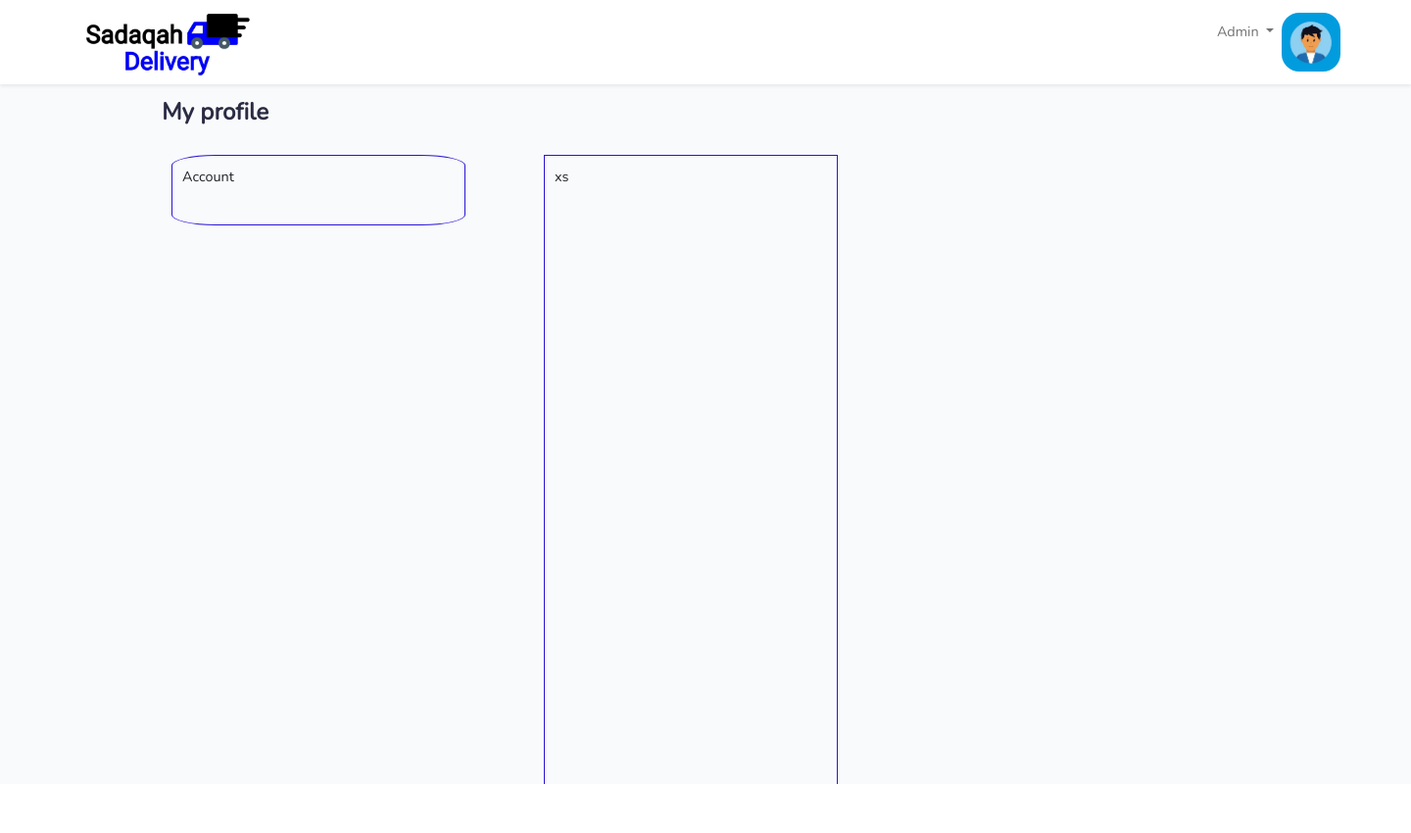
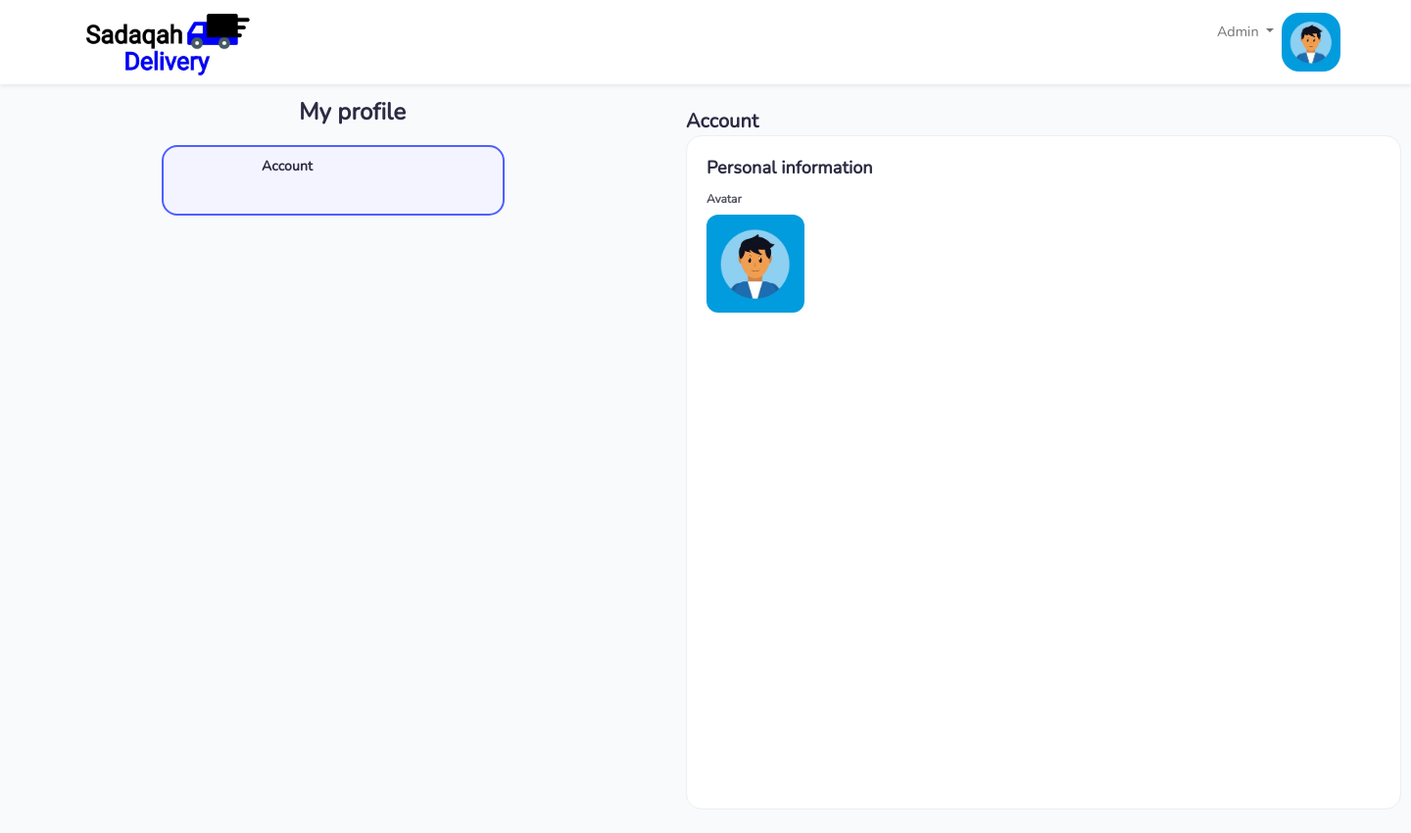
Before and after one commit to IlmanNashran/Sadaqah-Delivery, a Laravel app: page /ProfileUser in a window 1440 px wide. Shown: the whole page at 98% size. Before the commit the page ends 800 px from the top, so only its background shows below. Run offline with Laravel 8, Linux system fonts and the light colour scheme; a user stored in the database is signed in; data comes from the database, SQL or seed files in the repository.

Commit message:
create profile page-progress

```diff
--- a/app/Http/Controllers/ProfileController.php
+++ b/app/Http/Controllers/ProfileController.php
@@ -9,4 +9,5 @@ class ProfileController extends Controller
     public function editProfileUser(){
         return view('ManageProfile.userProfile');
     }
+
 }
--- a/resources/views/ManageMenu/adminMenu.blade.php
+++ b/resources/views/ManageMenu/adminMenu.blade.php
@@ -58,6 +58,7 @@
                                             <td>{{ $menu->name }}</td>
                                             <td>{{ $menu->description }}</td>
                                             <td>RM {{ $menu->price }}</td>
+                                            <td>{{ $menu->category }}</td>
 
                                             <td><a href="{{ route('menu.edit', $menu->id) }}"><button
                                                         class="btn btn-primary">Edit</button></a></td>
--- a/resources/views/ManageProfile/userProfile.blade.php
+++ b/resources/views/ManageProfile/userProfile.blade.php
@@ -2,22 +2,42 @@
 
 @section('content')
 
-<div class="titleProfile">My profile</div>
+<div class="myprofile-title">My profile</div>
 
-<div class=" title-P-1 ">
-    Account
+<div class="account-box">
+    <div class="label-1"></div>
+    <div class="label-2">Account</div>
+    <div class="label-3"></div>
 </div>
 
-<div class="acc">xs</div>
+<div class="account-title">Account</div>
+
+<div class="profile-box">
+
+    <div class="profile-title">Personal information</div>
+    <div class="avatar-p">Avatar</div>
+
+    <div class="image-profile"><img src="/svg/profile-default.jpg" alt=""></div>
+
+    <div class="btn btn-changeprofile"><a href="#"></a></div>
+</div>
+
+
+
+
 @endsection
 
 <style>
-    .titleProfile{
+
+
+    .myprofile-title{
         position: absolute;
         height: 20px;
         left: 165px;
         right: 925px;
         top: 104px;
+
+        margin-left:140px;
 
         font-family: 'Nunito';
         font-style: normal;
@@ -31,9 +51,47 @@
         /* neutral/black */
 
         color: #2B2B43;
+
     }
 
-    .title-p-1{
+    .account-title{
+
+        height: 28px;
+        left: 545px;
+        right: 165px;
+        top: 104px;
+        margin-left:700px;
+        /* H5 - semibold 20 (28, 0.1px) */
+
+        font-family: 'Nunito';
+        font-style: normal;
+        font-weight: 600;
+        font-size: 20px;
+        line-height: 28px;
+        /* identical to box height, or 140% */
+
+        letter-spacing: 0.1px;
+
+        /* neutral/black */
+
+        color: #2B2B43;
+    }
+    .account-box{
+
+        left: 0%;
+        right: 0%;
+        top: 0%;
+        bottom: 0%;
+
+
+        /* primary/light */
+
+        background: #F3F4FF;
+        /* primary/default */
+
+        border: 2px solid #4E60FF;
+        box-sizing: border-box;
+        border-radius: 16px;
         display: flex;
         flex-direction: column;
         align-items: flex-start;
@@ -44,23 +102,111 @@
         height: 72px;
         left: calc(50% - 350px/2 - 380px);
         top: 148px;
-        border-radius:15%;
-        width: 300px;
-        border: 1px solid rgb(41, 19, 211);
-        padding: 10px;
-        margin: 10px;
     }
-    .acc{
-        position: absolute;
+
+    .label-2{
+        height: 20px;
+        left: 68px;
+        right: 16px;
+        top: calc(50% - 20px/2 - 10px);
+        margin-left:100px;
+
+        /* Subtitle 1 - bold 14 (20, 0.1px) */
+
+        font-family: 'Nunito';
+        font-style: normal;
+        font-weight: 700;
+        font-size: 14px;
+        line-height: 40px;
+        /* identical to box height, or 143% */
+
+        letter-spacing: 0.1px;
+
+        /* neutral/black */
+
+        color: #2B2B43;
+    }
+
+    .profile-box{
+
+        left: 0%;
+        right: 0%;
+        top: 0%;
+        bottom: 0%;
+
+        /* neutral / white */
+
+        background: #FFFFFF;
+        /* neutral/gray lightest */
+
+        margin-left:700px;
+
+        border: 1px solid #EDEEF2;
+        box-sizing: border-box;
+        border-radius: 16px;
         height: 688px;
-        left: 545px;
-        right: 165px;
-        top: 148px;
-
-        width: 300px;
-        border: 1px solid rgb(41, 19, 211);
-        padding: 10px;
-        margin: 10px;
+        width: 730px;
+        left: 0px;
+        top: 0px;
+        border-radius: 16px;
 
     }
+
+    .profile-title{
+
+        height: 24px;
+        left: 16px;
+        right: 16px;
+        top: 24px;
+        margin-left:20px;
+        /* H6 - bold 18 (24, 0.1px) */
+
+        font-family: 'Nunito';
+        font-style: normal;
+        font-weight: 700;
+        font-size: 18px;
+        line-height: 64px;
+        /* identical to box height, or 133% */
+
+        letter-spacing: 0.1px;
+
+        /* neutral/black */
+
+        color: #2B2B43;
+    }
+
+    .avatar-p{
+        height: 16px;
+        left: 16px;
+        right: 16px;
+        top: 64px;
+        margin-left:20px;
+        /* Small 2 - semibold 12 (16, 0px) */
+
+        font-family: 'Nunito';
+        font-style: normal;
+        font-weight: 600;
+        font-size: 12px;
+        line-height: 80px;
+        /* identical to box height, or 133% */
+
+
+        /* neutral/gray dark */
+
+        color: #545563;
+    }
+
+    .image-profile{
+        margin-top:40px;
+        margin-left:20px;
+    }
+
+    .image-profile img{
+        width: 100px;
+        height: 100px;
+        left: 16px;
+        top: 88px;
+
+        border-radius: 12px;
+    }
 </style>
--- a/resources/views/auth/register.blade.php
+++ b/resources/views/auth/register.blade.php
@@ -136,7 +136,7 @@
 
            /* neutral/gray dark */
 
-color: #545563;
+                color: #545563;
        }
 
        .signup-2{
--- a/routes/web.php
+++ b/routes/web.php
@@ -24,8 +24,9 @@ Route::get('/', function () {
 
 Auth::routes();
 
-Route::get('/userViewMenu', [MenuController::class, 'userViewMenu'])->middleware('auth');
+Route::get('/userViewMenu', [MenuController::class, 'userViewMenu'])->name('userViewMenu');
 
+Route::get('/category',[MenuController::class, 'userViewCategoryMenu'])->name('userViewCategoryMenu');
 
 
 Route::get('/ProfileUser', [ProfileController::class, 'editProfileUser'])->name('profileUser')->middleware('auth');
```
Also changed, not shown: app/Http/Controllers/MenuController.php (+7 -0 lines), resources/views/ManageMenu/adminCreateMenu.blade.php (+9 -0 lines), resources/views/ManageMenu/userViewMenu.blade.php (+149 -22 lines), database/migrations/2022_01_23_153606_create_menus_table.php, public/assets.file/1648965347.PNG (added), public/assets.file/1648973413.jpg (added), public/assets.file/1648973583.jpg (added), public/assets.file/1649058241.jpg (added), public/assets.file/1649058393.jpg (added), public/assets.file/1649058486.jpg (added), public/assets.file/1649060832.jpg (added).
